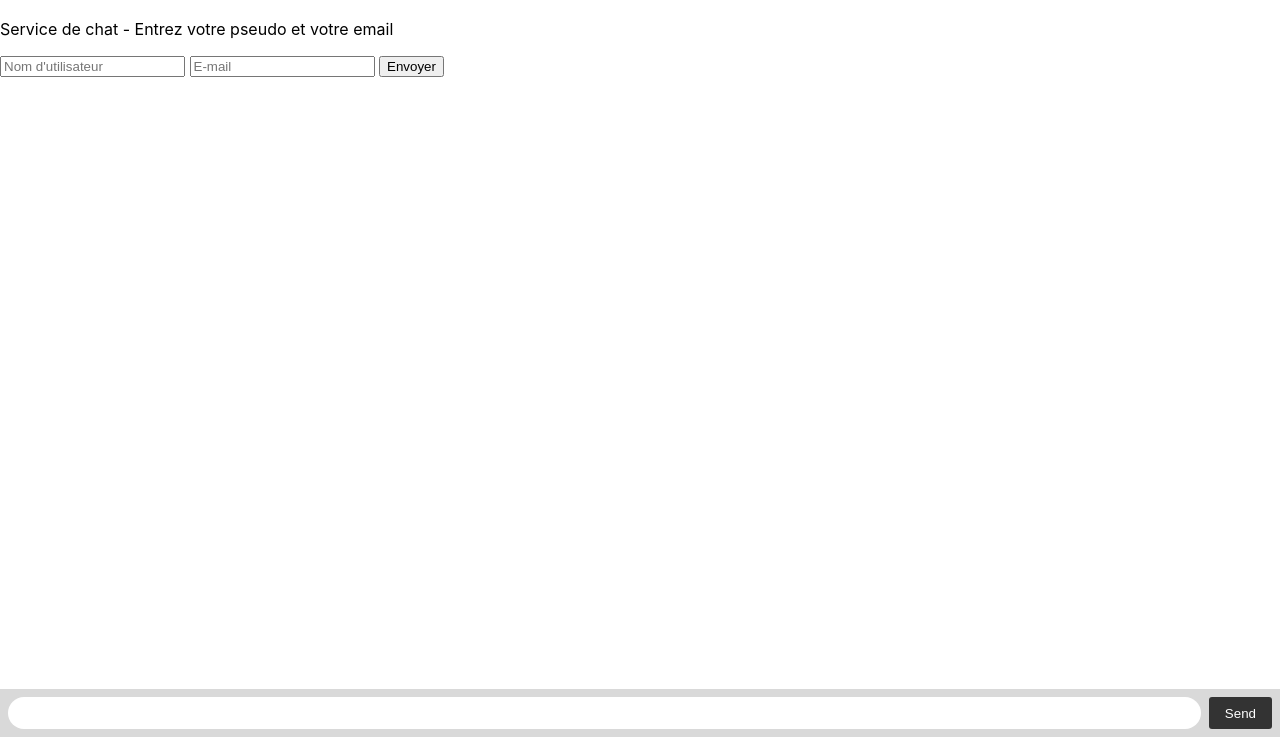
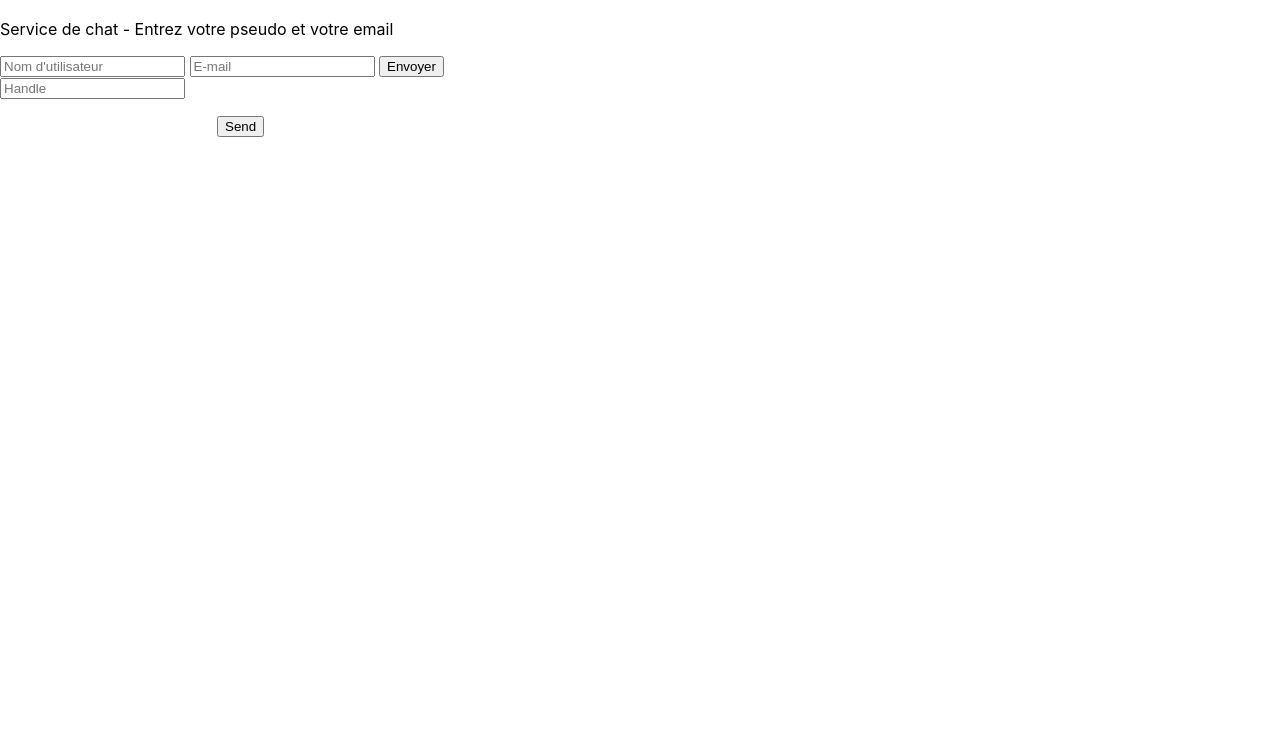
Before and after one commit to valentinpontiggia/tse_appchat, a website: page home.html in a window 1280 px wide. Shown: the part 63-800 px from the top of the page. Drawn offline with nearby package versions, Linux system fonts and the light colour scheme; no server answers.

Commit message:
starting typing function

```diff
--- a/home.html
+++ b/home.html
@@ -95,10 +95,13 @@
         </form>
     </div>
 
+    <input id="handle" type="text" placeholder="Handle" />
+
     <ul id="messages"></ul>
-    <form id="form" action="">
+    <div id="feedback"></div>
+    <!--<form id="form" action="">-->
         <input id="input" autocomplete="off" /><button>Send</button>
-    </form>
+    <!--</form>-->
     <script src="http://ajax.googleapis.com/ajax/libs/jquery/1.10.2/jquery.min.js"></script>
     <script src="/socket.io/socket.io.js"></script>
     <script>
@@ -109,6 +112,8 @@
         var input = document.getElementById('input');
         var username = document.getElementById('username');
         var mail = document.getElementById('mail');
+        var handle = document.getElementById('handle');
+        var feedback = document.getElementById('feedback');
 
         var socket = io.connect('http://localhost:3000');
         $('#loginform').submit(function (event) {
@@ -123,6 +128,10 @@
             var parent = div.parentNode;
             parent.removeChild(div);
 
+        })
+
+        input.addEventListener('keypress', function(){
+            socket.emit('typing', handle.value)
         })
 
         form.addEventListener('submit', function (e) {
@@ -145,6 +154,7 @@
         });
 
         socket.on('chat message', function (msg) {
+            feedback.innerHTML='';
             var mymsg = document.createElement('ul');
             mymsg.classList.add("message");
             var text = document.createElement('li');
@@ -165,6 +175,10 @@
             messages.appendChild(mymsg);
             window.scrollTo(0, document.body.scrollHeight);
         });
+
+        socket.on('typing', function(data){
+            feedback.innerHTML = '<p><em>'+data+'is typing... </em></p>';
+        })
     </script>
 </body>
 
```
